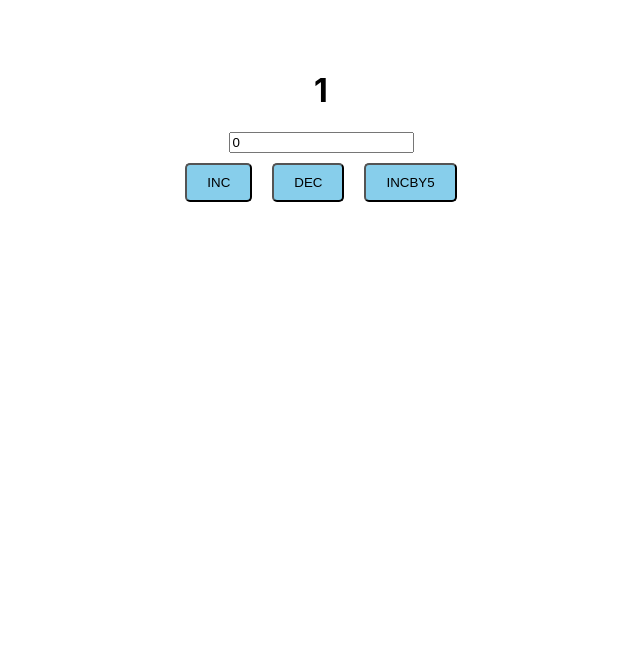
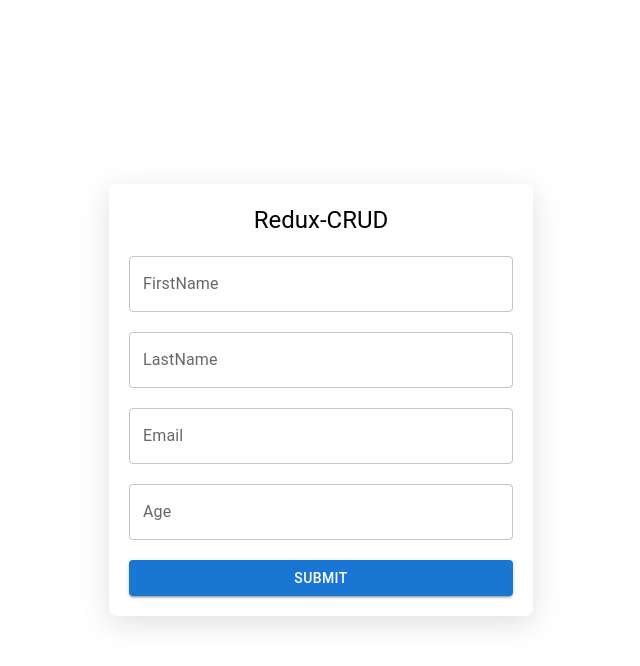
Before and after one commit to SagathiyaJaydeep/react-redux, a React (Create React App) app: page / in a window 1280 px wide. Shown: the top 666 px of the page, without its empty margins (319-959 px from the left). Built offline with nearby package versions, Linux system fonts and the light colour scheme.

Commit message:
redux-crud UI Ready...

```diff
--- a/package.json
+++ b/package.json
@@ -3,6 +3,11 @@
   "version": "0.1.0",
   "private": true,
   "dependencies": {
+    "@emotion/react": "^11.14.0",
+    "@emotion/styled": "^11.14.0",
+    "@mui/icons-material": "^6.4.5",
+    "@mui/material": "^6.4.5",
+    "@mui/styled-engine-sc": "^6.4.3",
     "@reduxjs/toolkit": "^2.5.1",
     "@testing-library/dom": "^10.4.0",
     "@testing-library/jest-dom": "^6.6.3",
@@ -12,6 +17,7 @@
     "react-dom": "^19.0.0",
     "react-redux": "^9.2.0",
     "react-scripts": "5.0.1",
+    "styled-components": "^6.1.15",
     "web-vitals": "^2.1.4"
   },
   "scripts": {
--- a/src/App.jsx
+++ b/src/App.jsx
@@ -1,12 +1,14 @@
-import React from 'react'
-import ButtonUi from './redux/ButtonUi'
+import React from "react";
+// import ButtonUi from './redux/ButtonUi'
+import CrudUI from "./redux-crud/CrudUI";
 
 function App() {
   return (
     <>
-      <ButtonUi />
+      {/* <ButtonUi /> */}
+      <CrudUI />
     </>
-  )
+  );
 }
 
-export default App
+export default App;
--- a/src/index.js
+++ b/src/index.js
@@ -3,13 +3,14 @@ import ReactDOM from "react-dom/client";
 import "./index.css";
 import App from "./App";
 import reportWebVitals from "./reportWebVitals";
-import store from "./redux/store";
+// import store from "./redux/store";
+import storage from "./redux-crud/storage";
 import { Provider } from "react-redux";
 
 const root = ReactDOM.createRoot(document.getElementById("root"));
 root.render(
   <React.StrictMode>
-    <Provider store={store}>
+    <Provider store={storage}>
       <App />
     </Provider>
   </React.StrictMode>
--- /dev/null
+++ b/src/redux-crud/CrudUI.jsx
@@ -0,0 +1,62 @@
+import React from "react";
+import { Box, Button, TextField, Typography } from "@mui/material";
+function CrudUI() {
+  return (
+    <>
+      <Box
+        sx={{
+          display: "flex",
+          justifyContent: "center",
+          alignItems: "center",
+          height: "100vh",
+        }}
+      >
+        <Box
+          sx={{
+            padding: "20px",
+            borderRadius: "8px",
+            boxShadow: "rgba(100, 100, 111, 0.2) 0px 7px 29px 0px",
+            textAlign: "center",
+            width: "30%",
+            display: "flex",
+            flexFlow: "column",
+            gap: "20px",
+          }}
+        >
+          <Typography variant="h5">Redux-CRUD</Typography>
+
+          <TextField
+            variant="outlined"
+            label="FirstName"
+            name="firstname"
+            sx={{ width: "100%" }}
+          />
+
+          <TextField
+            variant="outlined"
+            label="LastName"
+            name="lastname"
+            sx={{ width: "100%" }}
+          />
+
+          <TextField
+            variant="outlined"
+            label="Email"
+            name="email"
+            sx={{ width: "100%" }}
+          />
+
+          <TextField
+            variant="outlined"
+            label="Age"
+            name="age"
+            sx={{ width: "100%" }}
+          />
+          <Button variant="contained">Submit</Button>
+        </Box>
+      </Box>
+    </>
+  );
+}
+
+export default CrudUI;
--- /dev/null
+++ b/src/redux-crud/InsertSlice.jsx
@@ -0,0 +1,11 @@
+import { createSlice } from "@reduxjs/toolkit";
+
+export const InsertSlice = createSlice({
+  name: "create",
+  initialState: {
+    value: 0,
+  },
+  reducers: {},
+});
+
+export default InsertSlice.reducer;
--- /dev/null
+++ b/src/redux-crud/storage.jsx
@@ -0,0 +1,8 @@
+import { configureStore } from "@reduxjs/toolkit";
+import InsertSlice from "./InsertSlice";
+
+export default configureStore({
+  reducer: {
+    create: InsertSlice,
+  },
+});
```
Also changed, not shown: 1 other file (tests, documents, lock files or other folders).
